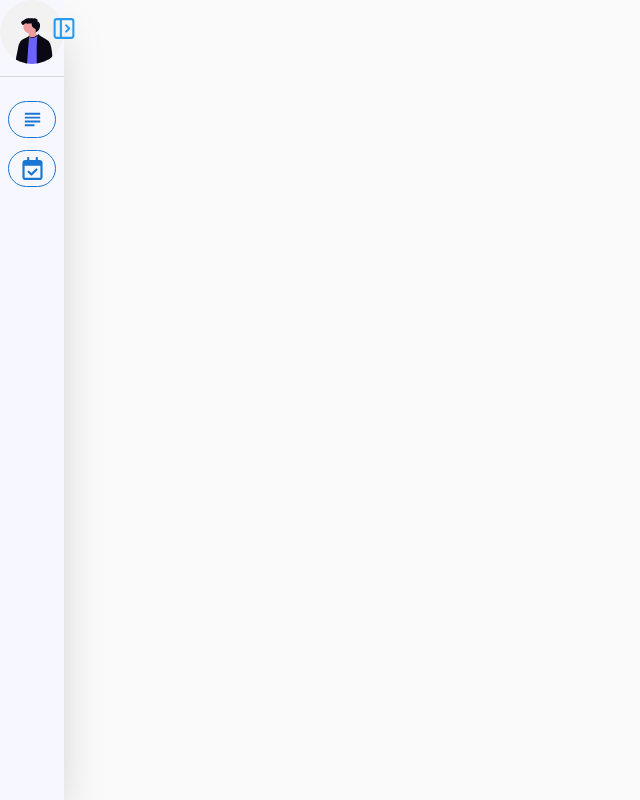
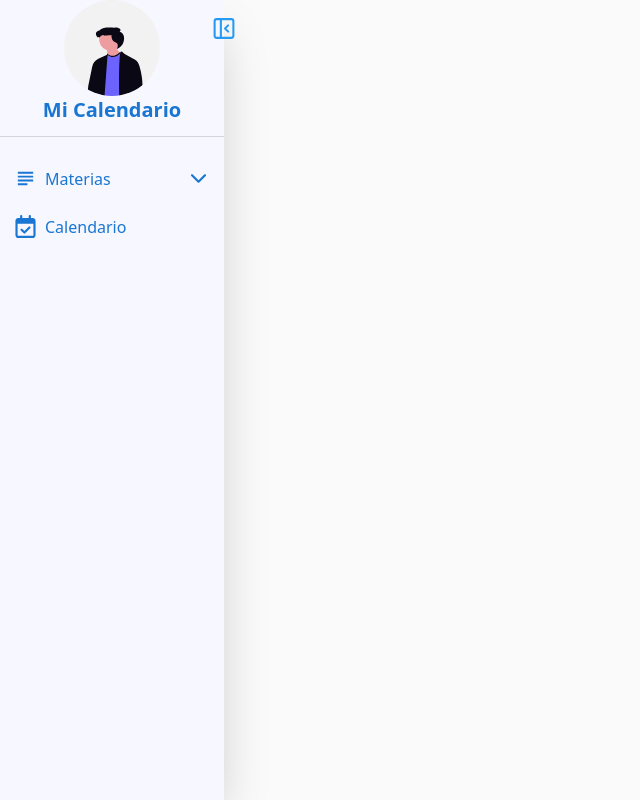
Before and after one commit to Ce5arCadena/frontend-calendario-escolar, a Next.js app: page / in a window 1280 px wide. Shown: the whole page, without its empty margins (0-640 px from the left). Built offline with nearby package versions, Linux system fonts and the light colour scheme.

Commit message:
Sidebar con opciones del menú implementadas

```diff
--- a/src/app/_shared/components/sidebar.tsx
+++ b/src/app/_shared/components/sidebar.tsx
@@ -1,12 +1,15 @@
 'use client';
 
 import Image from "next/image";
-import { useState } from "react";
+import { useEffect, useState } from "react";
 
+import { CiCircleList } from "react-icons/ci";
 import { LuPanelLeftOpen } from "react-icons/lu";
 import { MdOutlineSubject } from "react-icons/md";
 import { LuPanelLeftClose } from "react-icons/lu";
+import { IoAddCircleOutline } from "react-icons/io5";
 import { FaRegCalendarCheck } from "react-icons/fa6";
+import { IoIosArrowDown, IoIosArrowUp  } from "react-icons/io";
 
 import IconDashboard from '@/app/_shared/svgs/avatar-men.svg';
 import { ItemsNavigation } from "../types/itemsNavigationTypes";
@@ -191,7 +194,11 @@ const optionsNavigations: ItemsNavigation[] = [
     {
         id: 'subjects',
         icon: <MdOutlineSubject size={23}/>,
-        label: 'Materias'
+        label: 'Materias',
+        subItems: [
+            { id: 'subjectsList', label: 'Lista', icon: <CiCircleList size={23}/> },
+            { id: 'subjectsCreate', label: 'Crear', icon: <IoAddCircleOutline size={23}/>}
+        ]
     },
     {
         id: 'calendar',
@@ -201,11 +208,16 @@ const optionsNavigations: ItemsNavigation[] = [
 ];
 
 export default function Sidebar() {
-    const [isExpand, setIsExpand] = useState(false);
+    const [isExpand, setIsExpand] = useState(true);
+    const [subItemIsExpand, setSubItemIsExpand] = useState<Record<string, boolean>>({});
+
+    useEffect(() => {
+        console.log(subItemIsExpand);
+    }, [subItemIsExpand]);
 
     return (
         <div
-            className={`${isExpand ? 'w-56' : 'w-16'} fixed left-0 top-0 min-h-screen bg-light shadow-2xl flex flex-col gap-4 items-center`}>
+            className={`${isExpand ? 'w-56' : 'w-16'} fixed left-0 top-0 min-h-screen bg-light shadow-2xl flex flex-col gap-4 items-center z-50`}>
                 {/* Ícono de cerrar o abrir el sidebar */}
                 {
                     isExpand ? (
@@ -226,21 +238,42 @@ export default function Sidebar() {
                 </div>
 
                 {/* Items del sidebar */}
-                <div className="flex flex-col gap-3 w-full p-2">
-                    <ul className="">
+                <div className="flex flex-col gap-1 w-full p-2">
                     {
-                            optionsNavigations.map(({id, icon, label}) => (
-                                <li key={id} className={`flex ${isExpand ? 'gap-3' : 'justify-center'} mb-3 p-1.5 border border-accent-dark hover:border-primary-dark rounded-3xl transtion ease-in-out duration-300 text-accent-dark hover:text-white hover:bg-primary cursor-pointer`}>
+                        optionsNavigations.map(({id, icon, label, subItems}) => (
+                            <div key={id} className={`flex ${isExpand ? 'flex-col' : 'justify-center'} cursor-pointer transtion ease-in-out duration-300 text-accent-dark`}>
+                                <div className={`flex justify-between hover:bg-accent/20 rounded-md mb-2 p-1.5 transition duration-300 ease-in ${isExpand && subItemIsExpand[id] ? 'bg-accent/20' : ''}`}>
+                                    <div className="flex gap-2">
                                         <span>
                                             {icon}
                                         </span>
                                         <button className={`${isExpand ? 'flex' : 'hidden'}`}>
                                             {label}
                                         </button>
-                                </li>
+                                    </div>
+                                    {
+                                        isExpand && subItems && subItems?.length > 0 && (
+                                            <IoIosArrowDown size={23} onClick={() => setSubItemIsExpand(prev => ({
+                                                ...prev,
+                                                [id]: !prev[id]
+                                            }))}/>
+                                        )
+                                    }
+                                </div>
+
+                                {
+                                    isExpand && subItemIsExpand[id] && subItems?.map(({id, label, icon}) => (
+                                        <div className="flex flex-col ml-8 p-1 hover:bg-accent/20 transition duration-300 ease-in rounded-md " key={id}>
+                                            <div className="flex gap-2">
+                                                { icon }
+                                                <span className="text-accent-dark">{label}</span>
+                                            </div>
+                                        </div>
                                     ))
                                 }
-                    </ul>
+                            </div>
+                        ))
+                    }
                 </div>
         </div>
     );
--- a/src/app/_shared/types/itemsNavigationTypes.ts
+++ b/src/app/_shared/types/itemsNavigationTypes.ts
@@ -1,7 +1,14 @@
 import { ReactElement } from "react";
+
+type subItems = {
+    id: string
+    label: string,
+    icon: ReactElement
+}
 
 export type ItemsNavigation = {
     id: string
     icon: ReactElement
     label: string
+    subItems?: subItems[]
 }
```
Lines whose indentation alone changed are shown as unchanged.
